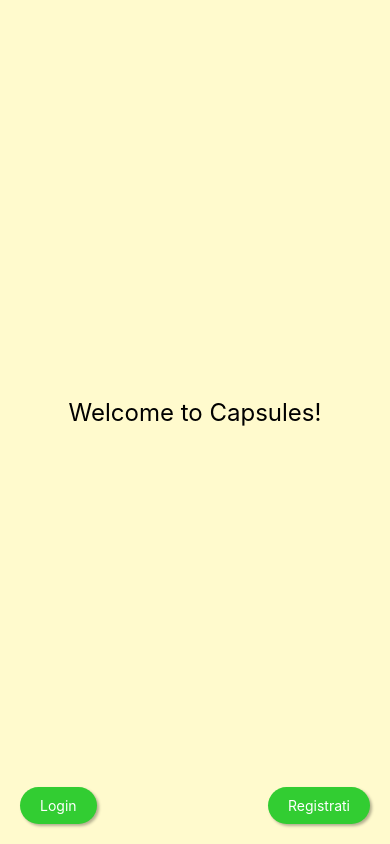
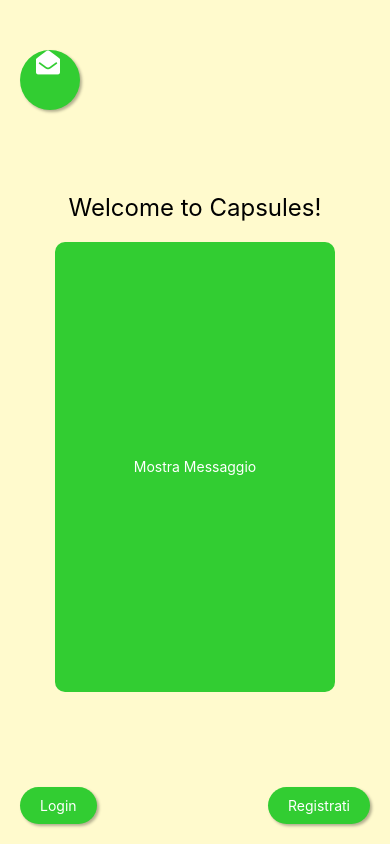
Before and after one commit to n4538-e1347/Capsules, a React Native app in the folder capsules-app/: screen /Home in a window 390 px wide. Built offline with nearby package versions, Linux system fonts and the light colour scheme.

Commit message:
Archived messages, first try
Added screen where archived messages should be kept once the capsule is opened. Still need to add filter for sender, and date/time next to the message

```diff
--- a/capsules-app/App.js
+++ b/capsules-app/App.js
@@ -16,6 +16,7 @@ import FriendsListScreen from './screens/FriendsListScreen';
 import ProfileScreen from './screens/ProfileScreen';
 import RequestPasswordResetScreen from './screens/RequestPasswordResetScreen';
 import ResetPasswordScreen from './screens/ResetPasswordScreen';
+import ArchivedMessagesScreen from './screens/ArchivedMessagesScreen';
 
 const Stack = createStackNavigator();
 
@@ -62,6 +63,7 @@ export default function App() {
               <Stack.Screen name="Profile" component={ProfileScreen} />
               <Stack.Screen name="RequestPasswordReset" component={RequestPasswordResetScreen} />
               <Stack.Screen name="ResetPassword" component={ResetPasswordScreen} />
+			  <Stack.Screen name="ArchivedMessagesScreen" component={ArchivedMessagesScreen} />
             </Stack.Navigator>
           </SafeAreaView>
         </NavigationContainer>
--- a/capsules-app/package.json
+++ b/capsules-app/package.json
@@ -16,6 +16,7 @@
     "react-dom": "^18.3.1",
     "react-native": "^0.76.5",
     "react-native-dropdown-picker": "^5.4.6",
+    "react-native-modal": "^13.0.1",
     "react-native-safe-area-context": "^4.12.0",
     "react-native-screens": "~4.1.0",
     "react-native-web": "^0.19.13"
--- /dev/null
+++ b/capsules-app/screens/ArchivedMessagesScreen.js
@@ -0,0 +1,105 @@
+import React, { useContext, useState, useEffect } from 'react';
+import { SafeAreaView, View, Text, TouchableOpacity, StyleSheet, FlatList, Animated } from 'react-native';
+import { AuthContext } from '../contexts/AuthContext';
+import Icon from 'react-native-vector-icons/FontAwesome';
+import axios from 'axios';
+
+export default function ArchivedMessagesScreen({ navigation }) {
+  const { user } = useContext(AuthContext);
+  const scaleValue = useState(new Animated.Value(1))[0];
+  const [archivedMessages, setArchivedMessages] = useState([]);
+
+  useEffect(() => {
+    if (user && user.username) {
+      fetchArchivedMessages();
+    }
+  }, []);
+
+  const fetchArchivedMessages = async () => {
+    try {
+      const response = await axios.get(`http://192.168.1.14:3000/messages/${user.username}`);
+      setArchivedMessages(response.data.filter(msg => msg.archived)); // Filtra solo i messaggi archiviati
+    } catch (error) {
+      alert(`Errore nel recupero dei messaggi archiviati: ${error.message}`);
+    }
+  };
+
+  const animateButton = () => {
+    Animated.sequence([
+      Animated.timing(scaleValue, { toValue: 0.9, duration: 100, useNativeDriver: true }),
+      Animated.timing(scaleValue, { toValue: 1, duration: 100, useNativeDriver: true })
+    ]).start();
+  };
+
+  return (
+    <SafeAreaView style={styles.safeArea}>
+      <View style={styles.container}>
+        <Text style={[styles.title, { marginTop: 60 }]}>Messaggi Archiviati</Text>
+        <FlatList
+          data={archivedMessages}
+          keyExtractor={(item) => item._id}
+          renderItem={({ item }) => (
+            <View style={styles.message}>
+              <Text>{item.sender}: {item.message}</Text>
+            </View>
+          )}
+        />
+        <View style={styles.bottomContainer}>
+          <Animated.View style={{ transform: [{ scale: scaleValue }] }}>
+            <TouchableOpacity
+              style={styles.backButton}
+              onPress={() => { animateButton(); navigation.goBack(); }}
+            >
+              <Text>
+                <Icon name="arrow-left" size={24} color="#FFF" /> {/* Icona back */}
+              </Text>
+            </TouchableOpacity>
+          </Animated.View>
+        </View>
+      </View>
+    </SafeAreaView>
+  );
+}
+
+const styles = StyleSheet.create({
+  safeArea: {
+    flex: 1,
+    backgroundColor: '#FFFACD', // Colore di sfondo giallo pallido
+  },
+  container: {
+    flex: 1,
+    justifyContent: 'center',
+    alignItems: 'center',
+  },
+  title: {
+    fontSize: 24,
+    marginBottom: 20,
+  },
+  message: {
+    padding: 10,
+    borderBottomWidth: 1,
+    borderBottomColor: '#eee',
+  },
+  bottomContainer: {
+    flexDirection: 'row',
+    justifyContent: 'flex-start', // Allinea a sinistra
+    alignItems: 'center',
+    width: '100%',
+    position: 'absolute',
+    bottom: 20,
+    paddingHorizontal: 20,
+  },
+  backButton: {
+    backgroundColor: '#32CD32', // Verde
+    borderRadius: 50, // Pulsante rotondo
+    width: 60,
+    height: 60,
+    justifyContent: 'center',
+    alignItems: 'center',
+    shadowColor: '#000',
+    shadowOffset: { width: 2, height: 2 },
+    shadowOpacity: 0.3,
+    shadowRadius: 3,
+    elevation: 5,
+  },
+});
--- a/capsules-app/screens/HomeScreen.js
+++ b/capsules-app/screens/HomeScreen.js
@@ -1,11 +1,40 @@
-import React, { useContext, useState } from 'react';
+import React, { useContext, useState, useEffect } from 'react';
 import { SafeAreaView, View, Text, TouchableOpacity, StyleSheet, Animated } from 'react-native';
 import { AuthContext } from '../contexts/AuthContext';
 import Icon from 'react-native-vector-icons/FontAwesome'; // Importa le icone
+import axios from 'axios';
+import Modal from 'react-native-modal';
 
 export default function HomeScreen({ navigation }) {
-  const { isAuthenticated, logout } = useContext(AuthContext);
+  const { isAuthenticated, logout, user } = useContext(AuthContext);
   const scaleValue = useState(new Animated.Value(1))[0];
+  const [messages, setMessages] = useState([]);
+  const [isModalVisible, setModalVisible] = useState(false);
+  const [randomMessage, setRandomMessage] = useState('');
+
+  useEffect(() => {
+    if (user && user.username) {
+      fetchMessages();
+    }
+  }, []);
+
+  const fetchMessages = async () => {
+    try {
+      const response = await axios.get(`http://192.168.1.14:3000/messages/${user.username}`);
+      setMessages(response.data.filter(msg => !msg.archived)); // Filtra solo i messaggi non archiviati
+    } catch (error) {
+      alert(`Errore nel recupero dei messaggi: ${error.message}`);
+    }
+  };
+
+  const archiveMessage = async (messageId) => {
+    try {
+      await axios.post('http://192.168.1.14:3000/archiveMessage', { messageId });
+      fetchMessages(); // Aggiorna i messaggi dopo l'archiviazione
+    } catch (error) {
+      alert(`Errore nell'archiviazione del messaggio: ${error.message}`);
+    }
+  };
 
   const handleLogout = () => {
     logout();
@@ -19,18 +48,51 @@ export default function HomeScreen({ navigation }) {
     ]).start();
   };
 
+  const showRandomMessage = () => {
+    if (messages.length > 0) {
+      const randomIndex = Math.floor(Math.random() * messages.length);
+      const selectedMessage = messages[randomIndex];
+      setRandomMessage(selectedMessage.message);
+      setModalVisible(true);
+      archiveMessage(selectedMessage._id); // Archivia il messaggio visualizzato
+    } else {
+      alert("Nessun messaggio disponibile");
+    }
+  };
+
   return (
     <SafeAreaView style={styles.safeArea}>
       <View style={styles.container}>
-        <Text style={styles.title}>Welcome to Capsules!</Text>
+        <TouchableOpacity
+          style={[styles.roundButton, styles.topLeftButton]}
+          onPress={() => { animateButton(); navigation.navigate('ArchivedMessagesScreen'); }} // Naviga a ArchivedMessagesScreen
+        >
+          <Text style={styles.iconWrapper}>
+            <Icon name="envelope-open" size={24} color="#FFF" /> {/* Icona busta bianca aperta */}
+          </Text>
+        </TouchableOpacity>
+        <Text style={[styles.title, { marginTop: 60 }]}>Welcome to Capsules!</Text>
+        <TouchableOpacity style={styles.largeButton} onPress={showRandomMessage}>
+          <Text style={styles.buttonText}>Mostra Messaggio</Text>
+        </TouchableOpacity>
+        <Modal isVisible={isModalVisible}>
+          <View style={styles.modalContent}>
+            <Text style={styles.modalText}>{randomMessage}</Text>
+            <TouchableOpacity onPress={() => setModalVisible(false)}>
+              <Text style={styles.closeButton}>Chiudi</Text>
+            </TouchableOpacity>
+          </View>
+        </Modal>
         {isAuthenticated ? (
           <View style={styles.buttonContainer}>
             <Animated.View style={{ transform: [{ scale: scaleValue }] }}>
               <TouchableOpacity
-                style={styles.roundButton}
+                style={[styles.roundButton, styles.bottomButton]}
                 onPress={() => { animateButton(); navigation.navigate('Profile'); }}
               >
-                <Icon name="user" size={24} color="#FFF" />
+                <Text>
+                  <Icon name="user" size={24} color="#FFF" />
+                </Text>
               </TouchableOpacity>
             </Animated.View>
             <Animated.View style={{ transform: [{ scale: scaleValue }] }}>
@@ -43,10 +105,12 @@ export default function HomeScreen({ navigation }) {
             </Animated.View>
             <Animated.View style={{ transform: [{ scale: scaleValue }] }}>
               <TouchableOpacity
-                style={styles.roundButton}
+                style={[styles.roundButton, styles.bottomButton]}
                 onPress={() => { animateButton(); handleLogout(); }}
               >
-                <Icon name="sign-out" size={24} color="#FFF" />
+                <Text>
+                  <Icon name="sign-out" size={24} color="#FFF" />
+                </Text>
               </TouchableOpacity>
             </Animated.View>
           </View>
@@ -85,9 +149,23 @@ const styles = StyleSheet.create({
     justifyContent: 'center',
     alignItems: 'center',
   },
+  topLeftButton: {
+    position: 'absolute',
+    top: 50, // Sposta il pulsante più in basso
+    left: 20,
+  },
   title: {
     fontSize: 24,
     marginBottom: 20,
+  },
+  largeButton: {
+    width: 280, // Dimensioni del pulsante quadrato grande
+    height: 450,
+    backgroundColor: '#32CD32', // Colore verde
+    justifyContent: 'center',
+    alignItems: 'center',
+    marginBottom: 20, // Spazio tra il pulsante grande e i pulsanti in basso
+    borderRadius: 10, // Arrotonda gli angoli del pulsante
   },
   buttonContainer: {
     flexDirection: 'row',
@@ -110,6 +188,15 @@ const styles = StyleSheet.create({
     shadowRadius: 3,
     elevation: 5,
   },
+  iconWrapper: {
+    textAlign: 'center', // Centra l'icona orizzontalmente
+    textAlignVertical: 'center', // Centra l'icona verticalmente
+    width: '100%', // Assicura che l'icona occupi l'intera area del pulsante
+    height: '100%',
+  },
+  bottomButton: {
+    marginTop: 20, // Allineamento dei pulsanti in basso
+  },
   rectangleButton: {
     backgroundColor: '#32CD32', // Verde
     borderRadius: 20,
@@ -126,4 +213,21 @@ const styles = StyleSheet.create({
   buttonText: {
     color: '#FFF',
   },
+  modalContent: {
+    backgroundColor: 'white',
+    padding: 20,
+    justifyContent: 'center',
+    alignItems: 'center',
+    borderRadius: 10,
+  },
+  modalText: {
+    fontSize: 18,
+    marginBottom: 10,
+  },
+  closeButton: {
+    fontSize: 18,
+    color: '#32CD32',
+    fontWeight: 'bold',
+    marginTop: 10,
+  },
 });
--- a/capsules-app/screens/MessageScreen.js
+++ b/capsules-app/screens/MessageScreen.js
@@ -1,12 +1,11 @@
 import React, { useState, useContext, useEffect } from 'react';
-import { View, Text, TextInput, StyleSheet, FlatList, SafeAreaView, TouchableOpacity, Animated } from 'react-native';
+import { View, Text, TextInput, StyleSheet, SafeAreaView, TouchableOpacity, Animated } from 'react-native';
 import Icon from 'react-native-vector-icons/FontAwesome';
 import axios from 'axios';
 import DropDownPicker from 'react-native-dropdown-picker'; // Importa DropDownPicker
 import { AuthContext } from '../contexts/AuthContext';
 
 export default function MessageScreen({ navigation }) {
-  const [messages, setMessages] = useState([]);
   const [newMessage, setNewMessage] = useState('');
   const [friends, setFriends] = useState([]);
   const [selectedFriend, setSelectedFriend] = useState(null);
@@ -16,19 +15,9 @@ export default function MessageScreen({ navigation }) {
 
   useEffect(() => {
     if (user && user.username) {
-      fetchMessages();
       fetchFriends();
     }
   }, []);
-
-  const fetchMessages = async () => {
-    try {
-      const response = await axios.get(`http://192.168.1.14:3000/messages/${user.username}`);
-      setMessages(response.data);
-    } catch (error) {
-      alert(`Errore nel recupero dei messaggi: ${error.message}`);
-    }
-  };
 
   const fetchFriends = async () => {
     try {
@@ -47,8 +36,7 @@ export default function MessageScreen({ navigation }) {
         message: newMessage
       });
       if (response.status === 201) {
-        fetchMessages(); // Aggiorna i messaggi dopo l'invio
-        setNewMessage('');
+        setNewMessage(''); // Pulisci il campo del messaggio dopo l'invio
       } else {
         alert('Errore nell\'invio del messaggio. Per favore, riprova.');
       }
@@ -90,15 +78,6 @@ export default function MessageScreen({ navigation }) {
             multiline={true} // Permette il testo su più righe
           />
         </View>
-        <FlatList
-          data={messages}
-          keyExtractor={(item) => item._id}
-          renderItem={({ item }) => (
-            <View style={styles.message}>
-              <Text>{item.sender}: {item.message}</Text>
-            </View>
-          )}
-        />
         <View style={styles.bottomContainer}>
           <Animated.View style={{ transform: [{ scale: scaleValue }] }}>
             <TouchableOpacity
@@ -178,11 +157,6 @@ const styles = StyleSheet.create({
     textAlignVertical: 'top', // Allinea il testo in alto
     height: 200, // Aumenta l'altezza dell'input per contenere visivamente i 150 caratteri
   },
-  message: {
-    padding: 10,
-    borderBottomWidth: 1,
-    borderBottomColor: '#eee',
-  },
   bottomContainer: {
     flexDirection: 'row',
     justifyContent: 'space-between', // Allinea orizzontalmente
```
Also changed, not shown: 2 other files (tests, documents, lock files or other folders).
